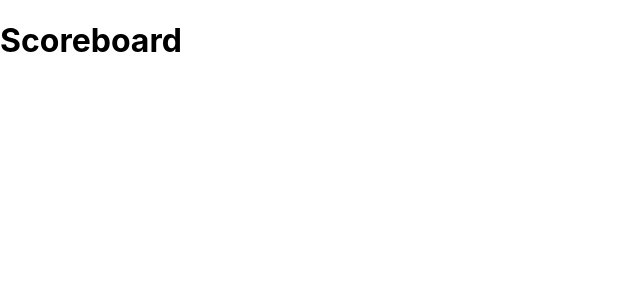
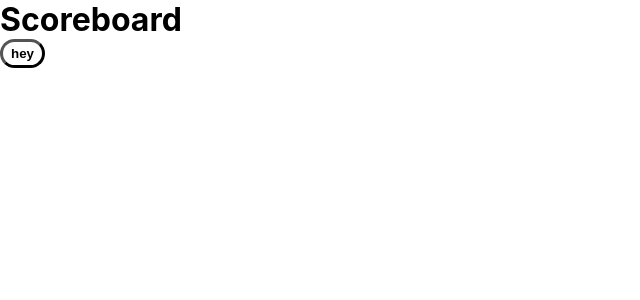
Before and after one commit to madisoncagle/spades-plus, a React (Create React App) app: page / in a window 1280 px wide. Shown: the top 300 px of the page, without its empty margins (0-640 px from the left). Built offline with nearby package versions, Linux system fonts and the light colour scheme.

Commit message:
Update code behind the scenes
Add font and image files, fix whitespace so it doesn't annoy me, add a few classes to CSS for future use

```diff
--- a/src/Scoreboard.js
+++ b/src/Scoreboard.js
@@ -1,5 +1,10 @@
-export default function Scoreboard() {
+function Scoreboard() {
     return (
-        <h1>Scoreboard</h1>
+        <div>
+            <h1>Scoreboard</h1>
+            <button className="btn-round">hey</button>
+        </div>
     );
 }
+
+export default Scoreboard;
--- a/src/index.css
+++ b/src/index.css
@@ -1,5 +1,16 @@
+@font-face {
+    font-family: "Digital";
+    src: url("./resources/digital-7.mono.ttf");
+}
+
+* {
+    margin: 0;
+    padding: 0;
+    box-sizing: border-box;
+    /* outline: 1px solid salmon; */
+}
+
 body {
-  margin: 0;
     font-family: -apple-system, BlinkMacSystemFont, 'Segoe UI', 'Roboto', 'Oxygen',
         'Ubuntu', 'Cantarell', 'Fira Sans', 'Droid Sans', 'Helvetica Neue',
         sans-serif;
@@ -11,3 +22,31 @@ code {
     font-family: source-code-pro, Menlo, Monaco, Consolas, 'Courier New',
         monospace;
 }
+
+button {
+    cursor: pointer;
+}
+
+
+/* CLASSES */
+
+.container {
+    max-width: 1450px;
+    margin: 0 auto;
+}
+
+.number {
+    font-family: "Digital";
+}
+
+.score {
+    font-size: 5rem;
+}
+
+.btn-round {
+    padding: 0.25rem 0.5rem;
+    border-radius: 1rem;
+    border-width: 3px;
+    font-weight: 600;
+    background-color: transparent;
+}
```
Also changed, not shown: public/index.html (+8 -8 lines), src/index.js (+4 -4 lines), src/App.js (indentation only), src/resources/digital-7.mono.ttf (added), src/resources/favicon.svg (added). Lines whose indentation alone changed are shown as unchanged.
